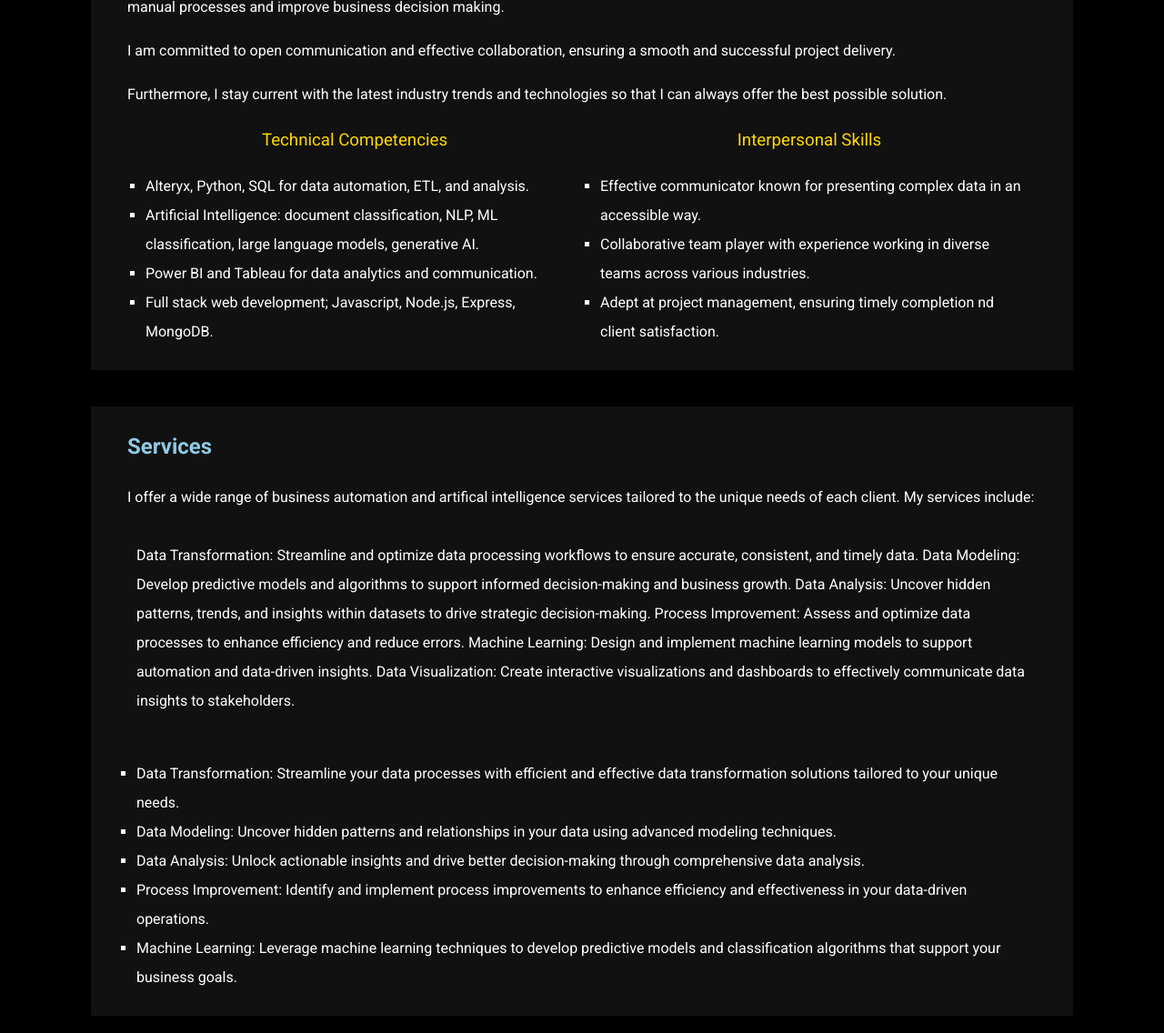
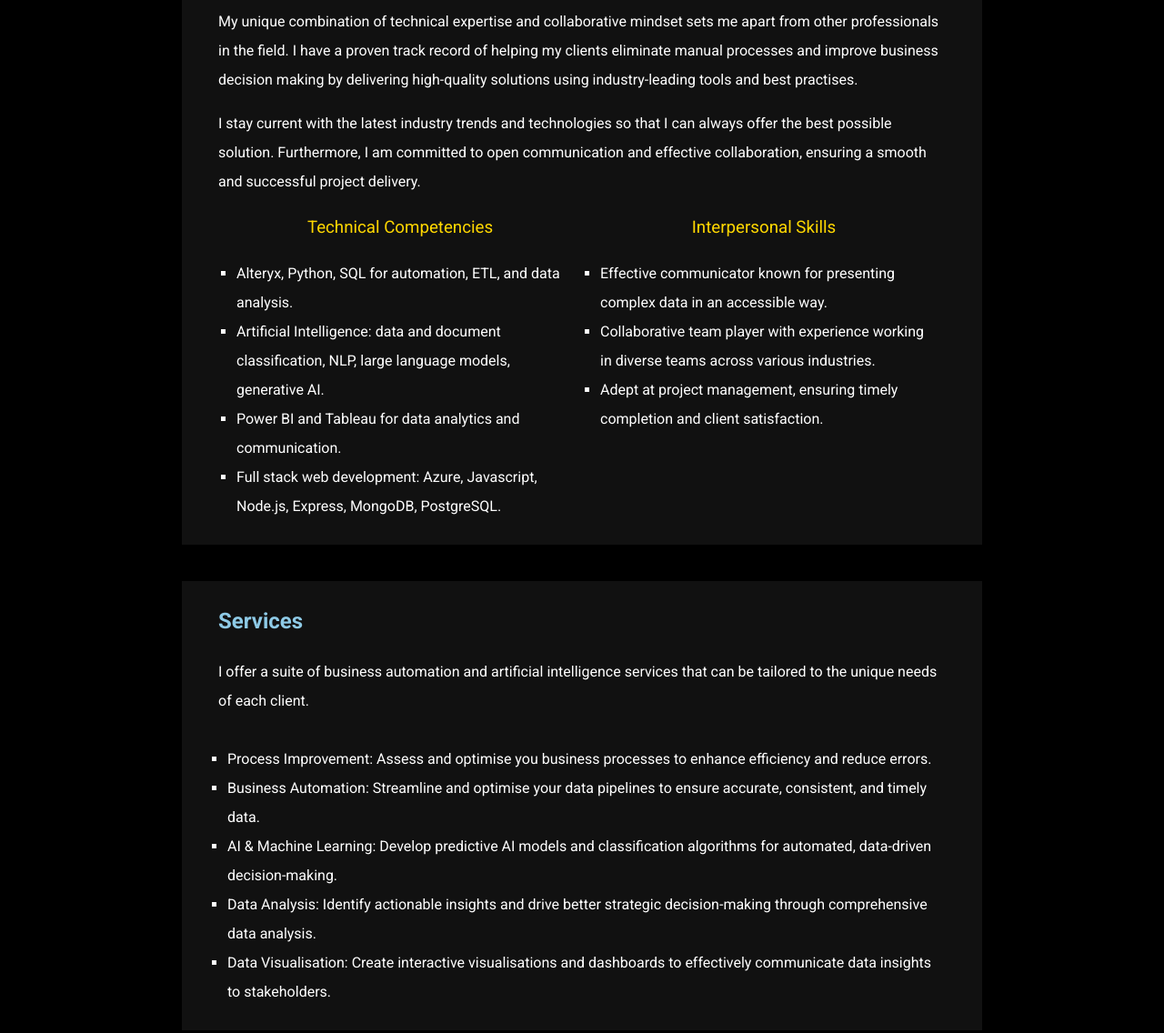
Before and after one commit to johnnyc2/jc-homepage, a plain HTML site: page index.html in a window 1280 px wide. Shown: the part 1366-2502 px from the top of the page at 91% size. Drawn offline with Linux system fonts and the light colour scheme.

Commit message:
update to Service text copy

```diff
--- a/index.css
+++ b/index.css
@@ -106,11 +106,11 @@ nav {
 }
 
 .container {
-  margin: 20px 0px;
+  margin: 20px 10px;
   padding: 20px 40px 10px 40px;
   background-color: #111111;
   line-height: 2;
-  max-width: 1000px;
+  max-width: 800px;
 }
 
 #skills-flex {
--- a/index.html
+++ b/index.html
@@ -10,6 +10,7 @@
   </style>
   <!-- <link rel="stylesheet" href="reset.css" /> -->
   <link rel="stylesheet" href="index.css" />
+  <link rel="shortcut icon" href="static/images/favicon-16x16.png" type="image/png">
   <title>John Capito</title>
 </head>
 
@@ -46,18 +47,16 @@
 
       <section class="container" id="skills">
         <h2>Why Me?</h2>
-        <p> My unique combination of technical expertise and collaborative mindset sets me apart from other professionals in the field. </p>
-        <p> I have a proven track record of delivering high-quality solutions using industry-leading tools and best practises to help my client eliminate manual processes and improve business decision making. </p>
-        <p> I am committed to open communication and effective collaboration, ensuring a smooth and successful project delivery.</p>
-        <p> Furthermore, I stay current with the latest industry trends and technologies so that I can always offer the best possible solution.</p>
+        <p> My unique combination of technical expertise and collaborative mindset sets me apart from other professionals in the field. I have a proven track record of helping my clients eliminate manual processes and improve business decision making by delivering high-quality solutions using industry-leading tools and best practises.</p>
+        <p> I stay current with the latest industry trends and technologies so that I can always offer the best possible solution. Furthermore, I am committed to open communication and effective collaboration, ensuring a smooth and successful project delivery.</p>
         <div id="skills-flex">
           <div class="skills">
             <h3>Technical Competencies</h3>
             <ul>
-              <li>Alteryx, Python, SQL for data automation, ETL, and analysis.</li>
-              <li>Artificial Intelligence: document classification, NLP, ML classification, large language models, generative AI.</li>
+              <li>Alteryx, Python, SQL for automation, ETL, and data analysis.</li>
+              <li>Artificial Intelligence: data and document classification, NLP, large language models, generative AI.</li>
               <li>Power BI and Tableau for data analytics and communication.</li>
-              <li>Full stack web development; Javascript, Node.js, Express, MongoDB. </li>
+              <li>Full stack web development: Azure, Javascript, Node.js, Express, MongoDB, PostgreSQL. </li>
             </ul>
           </div>
           <div class="skills">
@@ -65,7 +64,7 @@
             <ul>
               <li>Effective communicator known for presenting complex data in an accessible way.</li>
               <li>Collaborative team player with experience working in diverse teams across various industries.</li>
-              <li>Adept at project management, ensuring timely completion nd client satisfaction.</li>
+              <li>Adept at project management, ensuring timely completion and client satisfaction.</li>
             </ul>
           </div>
         </div>
@@ -73,24 +72,13 @@
 
       <section class="container" id="services">
         <h2>Services</h2>
-        <p>
-          I offer a wide range of business automation and artifical intelligence services tailored to the unique needs of each client.
-          My services include:
+        <p>I offer a suite of business automation and artificial intelligence services that can be tailored to the unique needs of each client.</p>
         <ul>
-          Data Transformation: Streamline and optimize data processing workflows to ensure accurate, consistent, and timely data.
-          Data Modeling: Develop predictive models and algorithms to support informed decision-making and business growth.
-          Data Analysis: Uncover hidden patterns, trends, and insights within datasets to drive strategic decision-making.
-          Process Improvement: Assess and optimize data processes to enhance efficiency and reduce errors.
-          Machine Learning: Design and implement machine learning models to support automation and data-driven insights.
-          Data Visualization: Create interactive visualizations and dashboards to effectively communicate data insights to stakeholders.
-        </ul>
-        </p>
-        <ul>
-          <li> Data Transformation: Streamline your data processes with efficient and effective data transformation solutions tailored to your unique needs. </li>
-          <li> Data Modeling: Uncover hidden patterns and relationships in your data using advanced modeling techniques. </li>
-          <li> Data Analysis: Unlock actionable insights and drive better decision-making through comprehensive data analysis. </li>
-          <li> Process Improvement: Identify and implement process improvements to enhance efficiency and effectiveness in your data-driven operations. </li>
-          <li> Machine Learning: Leverage machine learning techniques to develop predictive models and classification algorithms that support your business goals. </li>
+          <li>Process Improvement: Assess and optimise you business processes to enhance efficiency and reduce errors.</li>
+          <li>Business Automation: Streamline and optimise your data pipelines to ensure accurate, consistent, and timely data.</li>
+          <li>AI & Machine Learning: Develop predictive AI models and classification algorithms for automated, data-driven decision-making.</li>
+          <li>Data Analysis: Identify actionable insights and drive better strategic decision-making through comprehensive data analysis. </li>
+          <li>Data Visualisation: Create interactive visualisations and dashboards to effectively communicate data insights to stakeholders.</li>
         </ul>
       </section>
 
```
Also changed, not shown: static/images/favicon-16x16.png (added).
